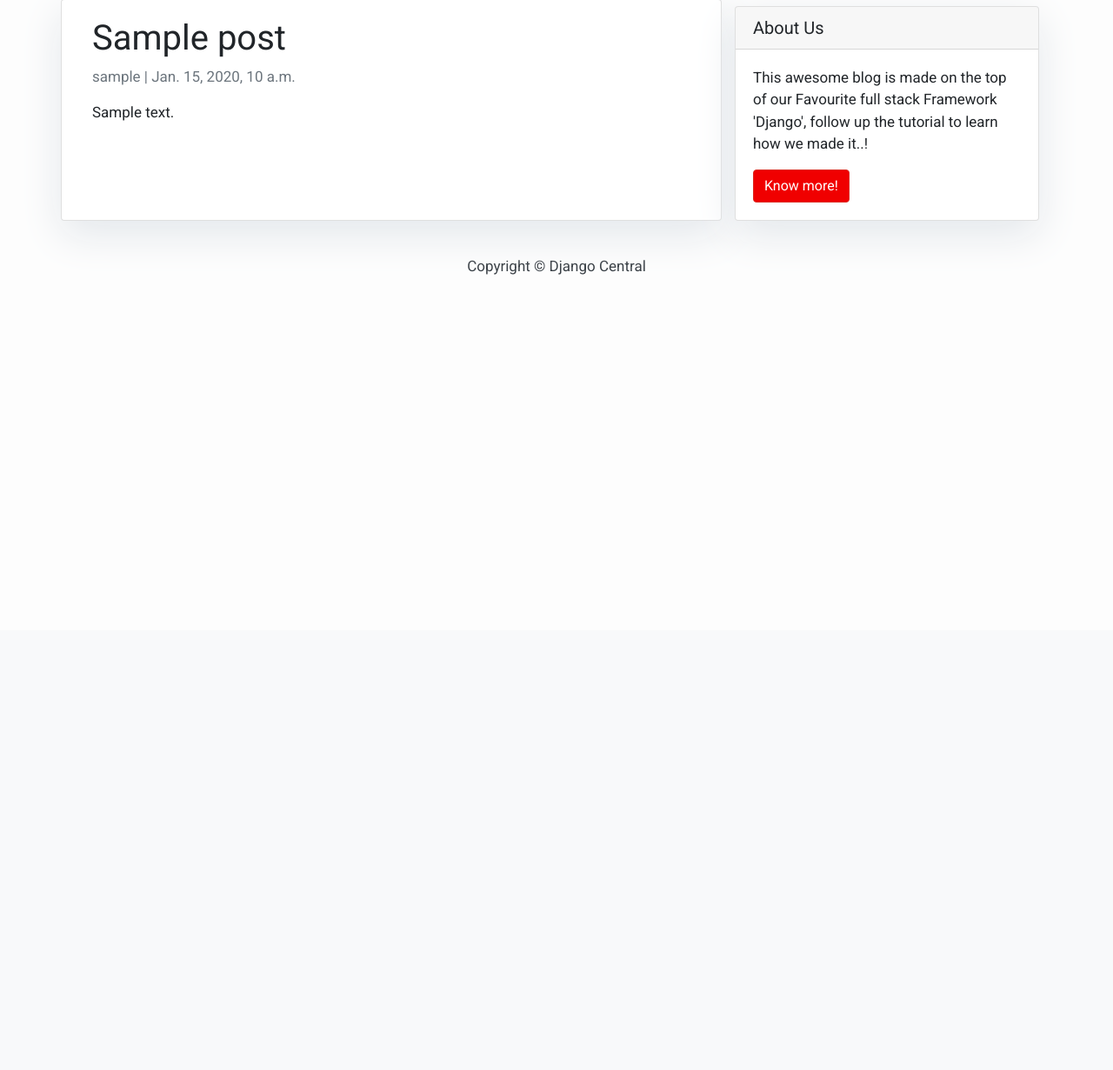
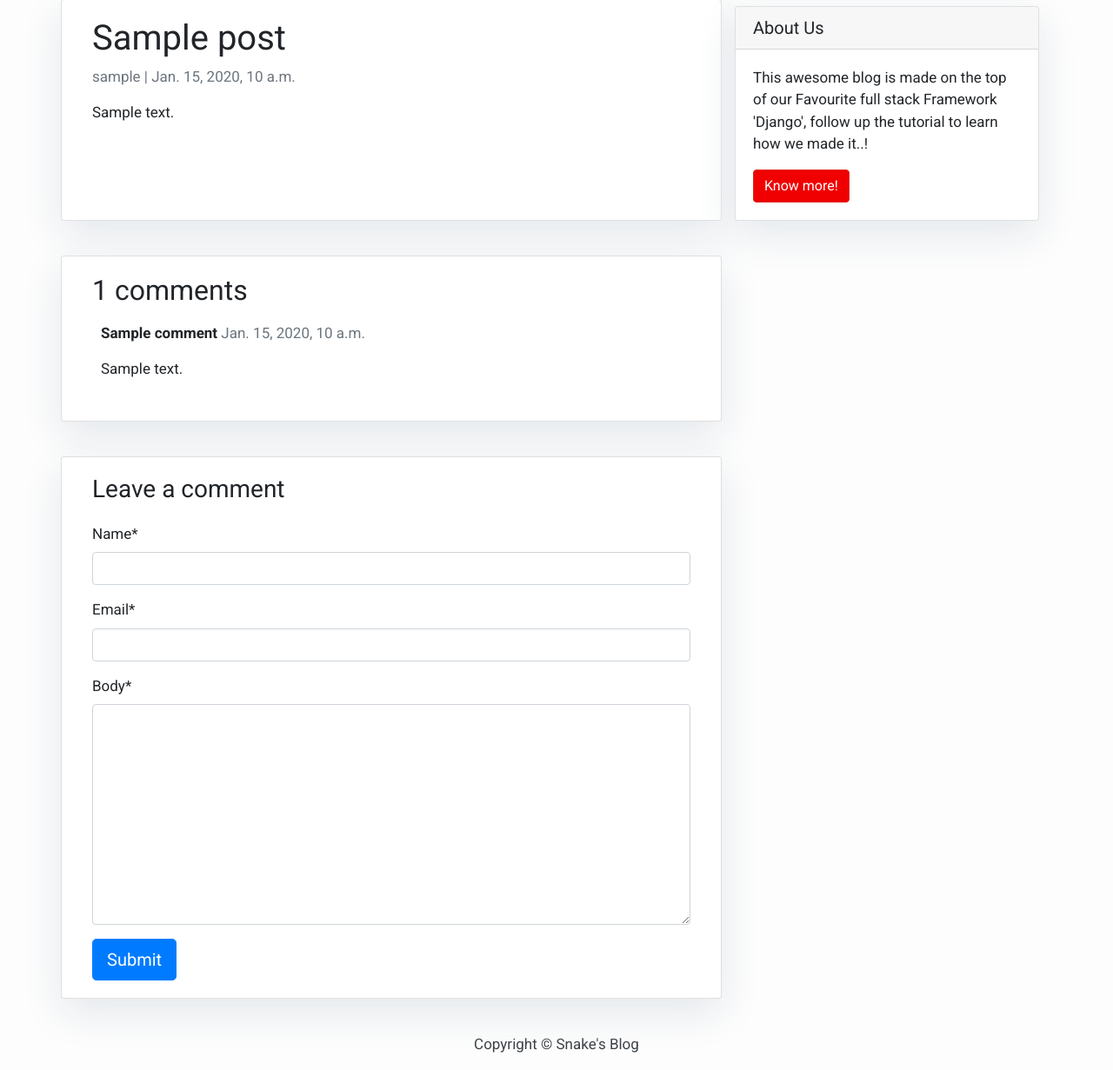
Before and after one commit to skysamm/MyBlog, a Django app: a page that uses templates/base.html in a window 1280 px wide. Shown: the part 75-1306 px from the top of the page at 87% size. Before the commit the page ends 391 px from the top, so only its background shows below. Run offline with Django 3.2, Linux system fonts and the light colour scheme; tables that the repository leaves empty hold one stand-in row (values such as "Sample post"); some libraries are stand-ins or nearby versions.

Commit message:
Added Comment feature

```diff
--- /dev/null
+++ b/blog/forms.py
@@ -0,0 +1,8 @@
+from .models import Comment
+from django import forms
+
+
+class CommentForm(forms.ModelForm):
+    class Meta:
+        model = Comment
+        fields = ('name', 'email', 'body')
--- a/blog/models.py
+++ b/blog/models.py
@@ -33,3 +33,17 @@ class Post(models.Model):
             purposes (administration for ex)
         """
         return self.title
+
+class Comment(models.Model):
+    post = models.ForeignKey(Post,on_delete=models.CASCADE,related_name='comments')
+    name = models.CharField(max_length=80)
+    email = models.EmailField()
+    body = models.TextField()
+    created_on = models.DateTimeField(auto_now_add=True)
+    active = models.BooleanField(default=False)
+
+    class Meta:
+        ordering = ['created_on']
+
+    def __str__(self):
+        return 'Comment {} by {}'.format(self.body, self.name)
--- a/blog/urls.py
+++ b/blog/urls.py
@@ -4,5 +4,5 @@ from django.urls import path
 urlpatterns = [
     path('', views.PostList.as_view(), name='home'),
     path(r'contact/$', views.get_contact, name='contact'),
-    path('<slug:slug>/', views.PostDetail.as_view(), name='post_detail'),
+    path('<slug:slug>/', views.post_detail, name='post_detail'),
 ]
--- a/blog/views.py
+++ b/blog/views.py
@@ -1,19 +1,43 @@
-from django.shortcuts import render
 from django.views import generic
-from django.http import HttpResponse
-from django.shortcuts import render
+from django.shortcuts import render, get_object_or_404
+from .forms import CommentForm
 
 from .models import Post
-import datetime
+
 
 
 class PostList(generic.ListView):
 	queryset = Post.objects.filter(status=1).order_by('-created_on')
 	template_name = 'index.html'
 
-class PostDetail(generic.DetailView):
+"""class PostDetail(generic.DetailView):
 	model = Post
-	template_name = 'post_detail.html'
+	template_name = 'post_detail.html'"""
 
 def get_contact(request):
     return render(request, 'contact.html')
+
+def post_detail(request, slug):
+    template_name = 'post_detail.html'
+    post = get_object_or_404(Post, slug=slug)
+    comments = post.comments.filter(active=True)
+    new_comment = None
+
+    # Comment posted
+    if request.method == 'POST':
+        comment_form = CommentForm(data=request.POST)
+        if comment_form.is_valid():
+
+            # Create Comment object but don't save to database yet
+            new_comment = comment_form.save(commit=False)
+            # Assign the current post to the comment
+            new_comment.post = post
+            # Save the comment to the database
+            new_comment.save()
+    else:
+        comment_form = CommentForm()
+
+    return render(request, template_name, {'post': post,
+                                           'comments': comments,
+                                           'new_comment': new_comment,
+                                           'comment_form': comment_form})
--- a/mysite/settings.py
+++ b/mysite/settings.py
@@ -41,7 +41,8 @@ INSTALLED_APPS = [
     'django.contrib.messages',
     'django.contrib.staticfiles',
     'blog',
-    'tinymce'
+    'tinymce',
+    'crispy_forms'
 ]
 
 MIDDLEWARE = [
@@ -134,3 +135,6 @@ STATIC_URL = '/static/'
 TINYMCE_DEFAULT_CONFIG = {
 'plugins': "table,codesample",
 }
+
+# Crispy Form
+CRISPY_TEMPLATE_PACK = 'bootstrap4'
--- a/requirements.txt
+++ b/requirements.txt
@@ -1,3 +1,4 @@
 Django==3.0.7
 psycopg2-binary==2.8.5
 django-tinymce
+django-crispy-forms
--- a/templates/base.html
+++ b/templates/base.html
@@ -60,7 +60,7 @@
         {% endblock content %}
         <!-- Footer -->
         <footer class="py-3 bg-grey">
-            <p class="m-0 text-dark text-center ">Copyright &copy; Django Central</p>
+            <p class="m-0 text-dark text-center ">Copyright &copy; Snake's Blog</p>
         </footer>
     </body>
 </html>
--- a/templates/post_detail.html
+++ b/templates/post_detail.html
@@ -1,16 +1,51 @@
 {% extends 'base.html' %} {% block content %}
+{% load crispy_forms_tags %}
 
 <div class="container">
   <div class="row">
     <div class="col-md-8 card mb-4  mt-3 left  top">
       <div class="card-body">
-        <h1>{% block title %} {{ object.title }} {% endblock title %}</h1>
+        <h1>{% block title %} {{ post.title }} {% endblock title %}</h1>
         <p class=" text-muted">{{ post.author }} | {{ post.created_on }}</p>
-        <p class="card-text ">{{ object.content | safe }}</p>
+        <p class="card-text ">{{ post.content | safe }}</p>
       </div>
     </div>
     {% block sidebar %} {% include 'sidebar.html' %} {% endblock sidebar %}
+
+    <div class="col-md-8 card mb-4  mt-3 ">
+      <div class="card-body">
+        <!-- comments -->
+        <h2>{{ comments.count }} comments</h2>
+
+        {% for comment in comments %}
+        <div class="comments" style="padding: 10px;">
+          <p class="font-weight-bold">
+            {{ comment.name }}
+            <span class=" text-muted font-weight-normal">
+              {{ comment.created_on }}
+            </span>
+          </p>
+          {{ comment.body | linebreaks }}
+        </div>
+        {% endfor %}
+      </div>
+    </div>
+    <div class="col-md-8 card mb-4  mt-3 ">
+      <div class="card-body">
+        {% if new_comment %}
+        <div class="alert alert-success" role="alert">
+          Your comment is awaiting moderation
+        </div>
+        {% else %}
+        <h3>Leave a comment</h3>
+        <form method="post" style="margin-top: 1.3em;">
+          {{ comment_form | crispy }}
+          {% csrf_token %}
+          <button type="submit" class="btn btn-primary  btn-lg">Submit</button>
+        </form>
+        {% endif %}
+      </div>
+    </div>
   </div>
 </div>
-
 {% endblock content %}
```
Also changed, not shown: blog/admin.py (+12 -4 lines), blog/migrations/0007_comment.py (added).
